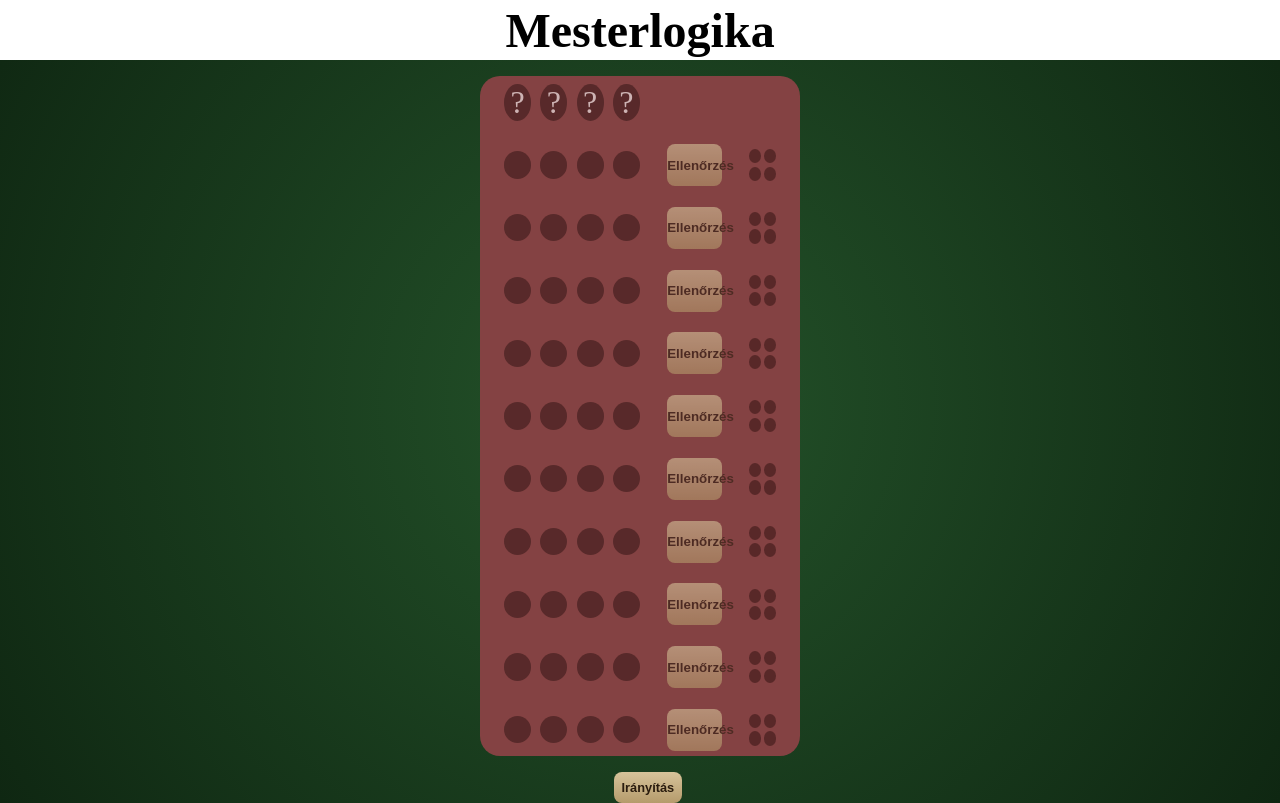
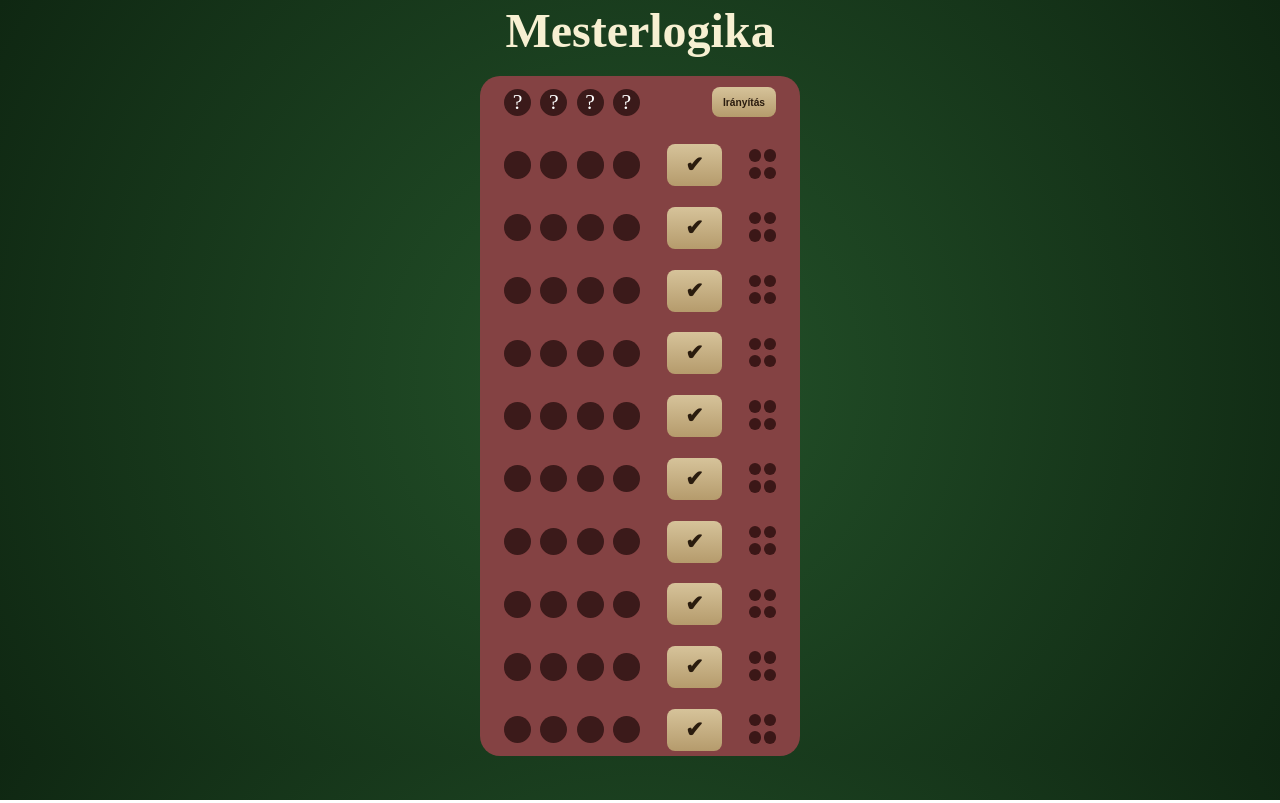
Before and after one commit to Akos7738/Masterlogic, a plain HTML site: page index.html in a window 1280 px wide. Drawn offline with Linux system fonts and the light colour scheme.

Commit message:
Resposivity

```diff
--- a/index.html
+++ b/index.html
@@ -22,6 +22,9 @@
                     <div class="peg">?</div>
                     <div class="peg">?</div>
                 </div>
+                <div class="controllsbtn">
+                    <button>Irányítás</button>
+                </div>
             </div>
             <div class="row row1">
                 <div class="pegs">
@@ -31,7 +34,7 @@
                     <div class="peg"></div>
                 </div>
                 <div class="checkbtn">
-                    <button>Ellenőrzés</button>
+                    <button>&#10004;</button>
                 </div>
                 <div class="feedback">
                     <span class="dot"></span>
@@ -48,7 +51,7 @@
                     <div class="peg"></div>
                 </div>
                 <div class="checkbtn">
-                    <button>Ellenőrzés</button>
+                    <button>&#10004;</button>
                 </div>
                 <div class="feedback">
                     <span class="dot"></span>
@@ -65,7 +68,7 @@
                     <div class="peg"></div>
                 </div>
                 <div class="checkbtn">
-                    <button>Ellenőrzés</button>
+                    <button>&#10004;</button>
                 </div>
                 <div class="feedback">
                     <span class="dot"></span>
@@ -82,7 +85,7 @@
                     <div class="peg"></div>
                 </div>
                 <div class="checkbtn">
-                    <button>Ellenőrzés</button>
+                    <button>&#10004;</button>
                 </div>
                 <div class="feedback">
                     <span class="dot"></span>
@@ -99,7 +102,7 @@
                     <div class="peg"></div>
                 </div>
                 <div class="checkbtn">
-                    <button>Ellenőrzés</button>
+                    <button>&#10004;</button>
                 </div>
                 <div class="feedback">
                     <span class="dot"></span>
@@ -116,7 +119,7 @@
                     <div class="peg"></div>
                 </div>
                 <div class="checkbtn">
-                    <button>Ellenőrzés</button>
+                    <button>&#10004;</button>
                 </div>
                 <div class="feedback">
                     <span class="dot"></span>
@@ -133,7 +136,7 @@
                     <div class="peg"></div>
                 </div>
                 <div class="checkbtn">
-                    <button>Ellenőrzés</button>
+                    <button>&#10004;</button>
                 </div>
                 <div class="feedback">
                     <span class="dot"></span>
@@ -150,7 +153,7 @@
                     <div class="peg"></div>
                 </div>
                 <div class="checkbtn">
-                    <button>Ellenőrzés</button>
+                    <button>&#10004;</button>
                 </div>
                 <div class="feedback">
                     <span class="dot"></span>
@@ -167,7 +170,7 @@
                     <div class="peg"></div>
                 </div>
                 <div class="checkbtn">
-                    <button>Ellenőrzés</button>
+                    <button>&#10004;</button>
                 </div>
                 <div class="feedback">
                     <span class="dot"></span>
@@ -184,7 +187,7 @@
                     <div class="peg"></div>
                 </div>
                 <div class="checkbtn">
-                    <button>Ellenőrzés</button>
+                    <button>&#10004;</button>
                 </div>
                 <div class="feedback">
                     <span class="dot"></span>
@@ -195,9 +198,6 @@
             </div>
         </div>
     </div>
-    <div class="controllsbtn">
-        <button>Irányítás</button>
-    </div>
 </body>
 
 </html>
--- a/style.css
+++ b/style.css
@@ -10,20 +10,21 @@ body {
     flex-direction: column;
     align-items: center;
     justify-content: center;
-    gap: 1rem;
+    gap: 2vh;
 }
 
 header {
-    background-color: #fff;
+    color: #f7f0d2;
     height: 7.5vh;
     width: 100vw;
     display: flex;
     align-items: center;
     justify-content: center;
+    container-type: inline-size;
 }
 
 header h1 {
-    font-size: 3rem;
+    font-size: 6cqh;
 }
 
 .container {
@@ -51,13 +52,8 @@ header h1 {
     justify-content: space-between;
     width: 85%;
     height: 8%;
-    opacity: 0.6;
-    transition: opacity 0.3s;
 }
 
-.row.active {
-    opacity: 1;
-}
 
 
 .pegs {
@@ -73,7 +69,6 @@ header h1 {
     aspect-ratio: 1 / 1;
     border-radius: 50%;
     background: #3b1a1a;
-    border: 0.5% solid rgba(0, 0, 0, 0.4);
     cursor: pointer;
     transition: transform 0.1s ease-in-out;
 }
@@ -82,15 +77,22 @@ header h1 {
     transform: scale(1.1);
 }
 
-.row:nth-child(1) .peg {
+.row0 {
+    display: flex;
+    flex-direction: row;
+    align-items: center;
+    justify-content: space-between;
+}
+
+.row0 .peg {
+    font-size: 1.7cqw;
     display: flex;
     align-items: center;
     justify-content: center;
     color: #fff;
-    font-size: 200%;
 }
 
-.row:nth-child(1) .peg:hover {
+.row0 .peg:hover {
     transform: none;
     cursor: default;
 }
@@ -101,6 +103,7 @@ header h1 {
     justify-content: center;
     width: 20%;
     height: 80%;
+    container-type: inline-size;
 }
 
 .checkbtn button {
@@ -113,6 +116,7 @@ header h1 {
     border-radius: 8px;
     cursor: pointer;
     transition: all 0.15s ease-in-out;
+    font-size: 40cqw;
 }
 
 .checkbtn button:hover {
@@ -142,8 +146,9 @@ header h1 {
 }
 
 .feedback .dot {
-    width: 100%;
-    height: 100%;
+    width: auto;
+    height: auto;
+    aspect-ratio: 1 / 1;
 }
 
 .white {
@@ -187,11 +192,13 @@ header h1 {
 }
 
 .controllsbtn button {
+    height: auto;
+    width: 5cqw;
     padding: 15%;
     background: linear-gradient(to bottom, #d6c39a, #b59b6c);
     color: #2a1c0e;
     font-weight: bold;
-    font-size: 80%;
+    font-size: 0.8cqw;
     border: none;
     border-radius: 8px;
     cursor: pointer;
```
